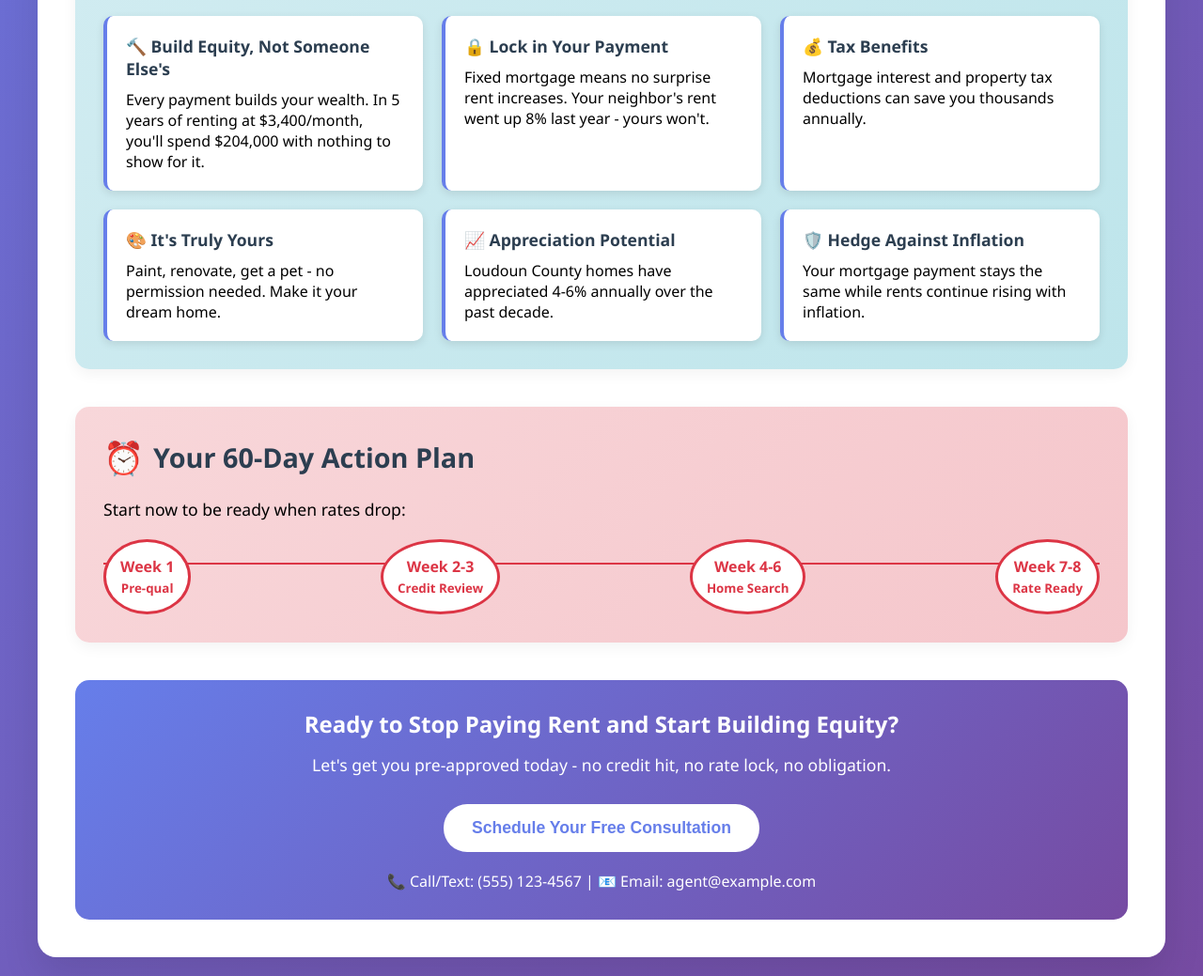
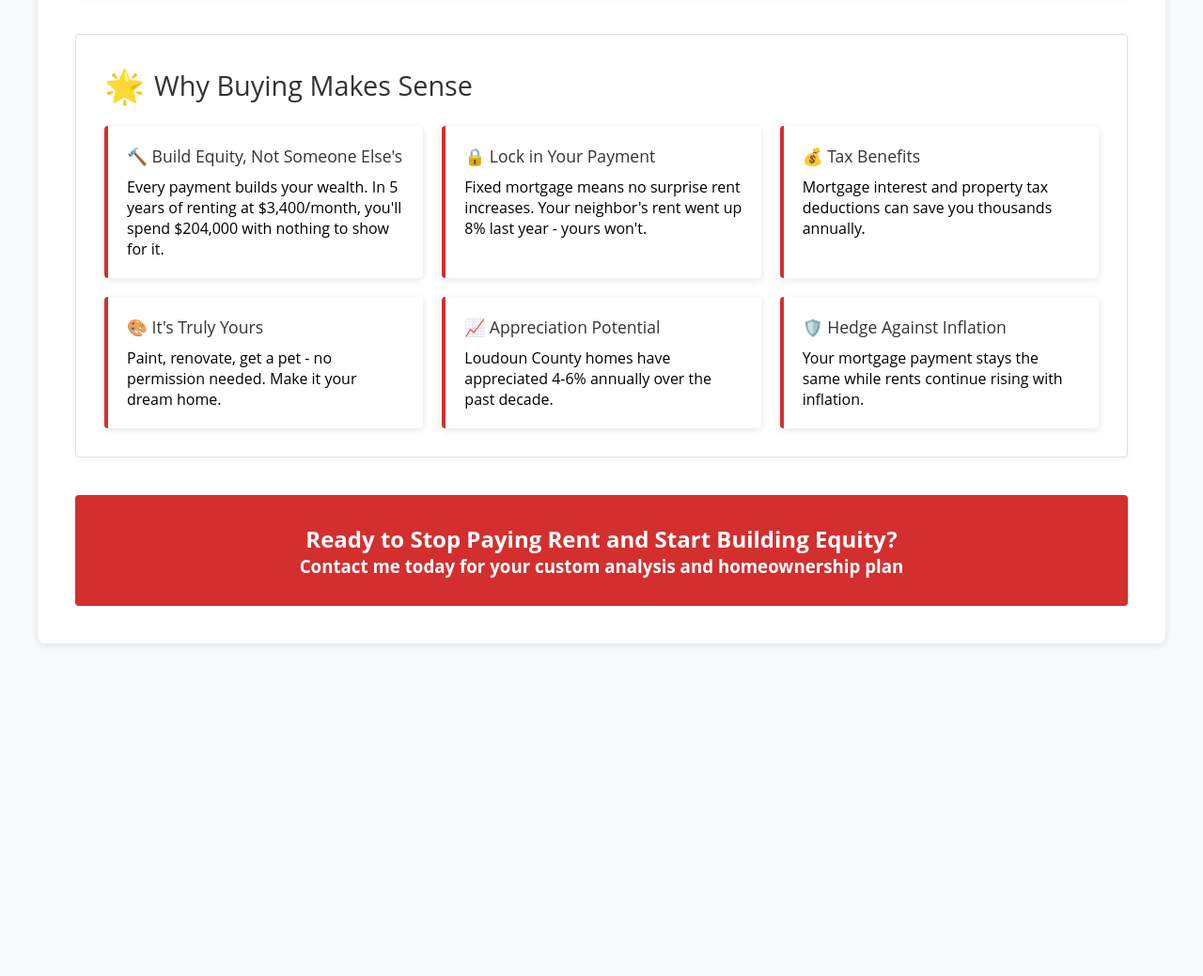
Before and after one commit to JavaG23/kw, a plain HTML site: page index.html in a window 1280 px wide. Shown: the part 1120-2159 px from the top of the page at 94% size. After the commit the page ends 1825 px from the top, so only its background shows below. Drawn offline with Linux system fonts and the light colour scheme.

Commit message:
modified style and text

```diff
--- a/index.html
+++ b/index.html
@@ -12,8 +12,8 @@
         }
 
         body {
-            font-family: 'Segoe UI', Tahoma, Geneva, Verdana, sans-serif;
-            background: linear-gradient(135deg, #667eea 0%, #764ba2 100%);
+            font-family: 'Open Sans', -apple-system, BlinkMacSystemFont, 'Segoe UI', Roboto, sans-serif;
+            background: #f8f9fa;
             min-height: 100vh;
             padding: 20px;
         }
@@ -22,22 +22,22 @@
             max-width: 1200px;
             margin: 0 auto;
             background: white;
-            border-radius: 20px;
-            box-shadow: 0 20px 40px rgba(0,0,0,0.1);
+            border-radius: 8px;
+            box-shadow: 0 2px 8px rgba(0,0,0,0.1);
             overflow: hidden;
         }
 
         .header {
-            background: linear-gradient(135deg, #2c3e50 0%, #34495e 100%);
+            background: #d32f2f;
             color: white;
-            padding: 30px;
+            padding: 40px 30px;
             text-align: center;
         }
 
         .header h1 {
             font-size: 2.5em;
             margin-bottom: 10px;
-            font-weight: 300;
+            font-weight: 400;
         }
 
         .header p {
@@ -52,30 +52,35 @@
         .section {
             margin-bottom: 40px;
             padding: 30px;
-            border-radius: 15px;
-            box-shadow: 0 5px 15px rgba(0,0,0,0.05);
+            border-radius: 4px;
+            box-shadow: 0 2px 8px rgba(0,0,0,0.05);
         }
 
         .inputs {
-            background: linear-gradient(135deg, #f8f9fa 0%, #e9ecef 100%);
+            background: #ffffff;
+            border: 1px solid #e0e0e0;
         }
 
         .comparison {
-            background: linear-gradient(135deg, #fff3cd 0%, #ffeaa7 100%);
+            background: #ffffff;
+            border: 1px solid #e0e0e0;
         }
 
         .benefits {
-            background: linear-gradient(135deg, #d1ecf1 0%, #bee5eb 100%);
+            background: #ffffff;
+            border: 1px solid #e0e0e0;
         }
 
         .timeline {
-            background: linear-gradient(135deg, #f8d7da 0%, #f5c6cb 100%);
+            background: #ffffff;
+            border: 1px solid #e0e0e0;
         }
 
         .section h2 {
-            color: #2c3e50;
+            color: #333;
             margin-bottom: 20px;
             font-size: 1.8em;
+            font-weight: 400;
             display: flex;
             align-items: center;
             gap: 10px;
@@ -98,22 +103,22 @@
         }
 
         .input-field label {
-            font-weight: 600;
+            font-weight: 500;
             margin-bottom: 8px;
-            color: #495057;
+            color: #333;
         }
 
         .input-field input {
             padding: 12px;
-            border: 2px solid #e9ecef;
-            border-radius: 8px;
+            border: 1px solid #d0d0d0;
+            border-radius: 4px;
             font-size: 16px;
             transition: border-color 0.3s ease;
         }
 
         .input-field input:focus {
             outline: none;
-            border-color: #667eea;
+            border-color: #d32f2f;
         }
 
         .comparison-grid {
@@ -125,17 +130,17 @@
 
         .rent-side, .buy-side {
             padding: 25px;
-            border-radius: 15px;
-            box-shadow: 0 5px 15px rgba(0,0,0,0.1);
+            border-radius: 4px;
+            box-shadow: 0 2px 8px rgba(0,0,0,0.1);
         }
 
         .rent-side {
-            background: linear-gradient(135deg, #ff6b6b 0%, #ee5a24 100%);
+            background: #d32f2f;
             color: white;
         }
 
         .buy-side {
-            background: linear-gradient(135deg, #00b894 0%, #00a085 100%);
+            background: #2e7d32;
             color: white;
         }
 
@@ -165,15 +170,16 @@
         .benefit-item {
             background: white;
             padding: 20px;
-            border-radius: 10px;
-            box-shadow: 0 3px 10px rgba(0,0,0,0.1);
-            border-left: 4px solid #667eea;
+            border-radius: 4px;
+            box-shadow: 0 2px 8px rgba(0,0,0,0.1);
+            border-left: 4px solid #d32f2f;
         }
 
         .benefit-item h4 {
-            color: #2c3e50;
+            color: #333;
             margin-bottom: 10px;
             font-size: 1.1em;
+            font-weight: 500;
         }
 
         .timeline-steps {
@@ -191,7 +197,7 @@
             left: 0;
             right: 0;
             height: 2px;
-            background: #dc3545;
+            background: #d32f2f;
             z-index: 1;
         }
 
@@ -199,36 +205,36 @@
             background: white;
             padding: 15px;
             border-radius: 50%;
-            border: 3px solid #dc3545;
+            border: 3px solid #d32f2f;
             text-align: center;
             min-width: 60px;
             min-height: 60px;
             display: flex;
             align-items: center;
             justify-content: center;
-            font-weight: bold;
-            color: #dc3545;
+            font-weight: 500;
+            color: #d32f2f;
             z-index: 2;
             position: relative;
         }
 
         .cta-section {
-            background: linear-gradient(135deg, #667eea 0%, #764ba2 100%);
+            background: #d32f2f;
             color: white;
             padding: 30px;
             text-align: center;
-            border-radius: 15px;
+            border-radius: 4px;
             margin-top: 30px;
         }
 
         .cta-button {
             background: white;
-            color: #667eea;
+            color: #d32f2f;
             padding: 15px 30px;
             border: none;
-            border-radius: 25px;
+            border-radius: 4px;
             font-size: 1.1em;
-            font-weight: bold;
+            font-weight: 500;
             cursor: pointer;
             transition: transform 0.3s ease;
             margin-top: 15px;
@@ -282,7 +288,7 @@
                         <input type="number" id="interestRate" value="6.5" step="0.1" placeholder="e.g., 6.5">
                     </div>
                 </div>
-                <button onclick="calculateComparison()" style="background: #667eea; color: white; padding: 12px 24px; border: none; border-radius: 8px; cursor: pointer; font-size: 16px;">Calculate Comparison</button>
+                <button onclick="calculateComparison()" style="background: #d32f2f; color: white; padding: 12px 24px; border: none; border-radius: 4px; cursor: pointer; font-size: 16px; font-weight: 500;">Calculate Comparison</button>
             </div>
 
             <div class="section comparison">
@@ -363,7 +369,7 @@
                     </div>
                 </div>
             </div>
-
+   <!--
             <div class="section timeline">
                 <h2><span class="icon">⏰</span>Your 60-Day Action Plan</h2>
                 <p style="margin-bottom: 20px; font-size: 1.1em;">Start now to be ready when rates drop:</p>
@@ -394,13 +400,16 @@
                     </div>
                 </div>
             </div>
-
+        -->
             <div class="cta-section">
                 <h2>Ready to Stop Paying Rent and Start Building Equity?</h2>
-                <p style="margin: 15px 0; font-size: 1.1em;">Let's get you pre-approved today - no credit hit, no rate lock, no obligation.</p>
+                <h3> Contact me today for your custom analysis and homeownership plan </h3>
+             <!--    <p style="margin: 15px 0; font-size: 1.1em;">Let's get you pre-approved today - no credit hit, no rate lock, no obligation.</p>
                 <button class="cta-button">Schedule Your Free Consultation</button>
                 <p style="margin-top: 20px;">📞 Call/Text: (555) 123-4567 | 📧 Email: agent@example.com</p>
-            </div>
+
+          -->
+              </div>
         </div>
     </div>
 
```
